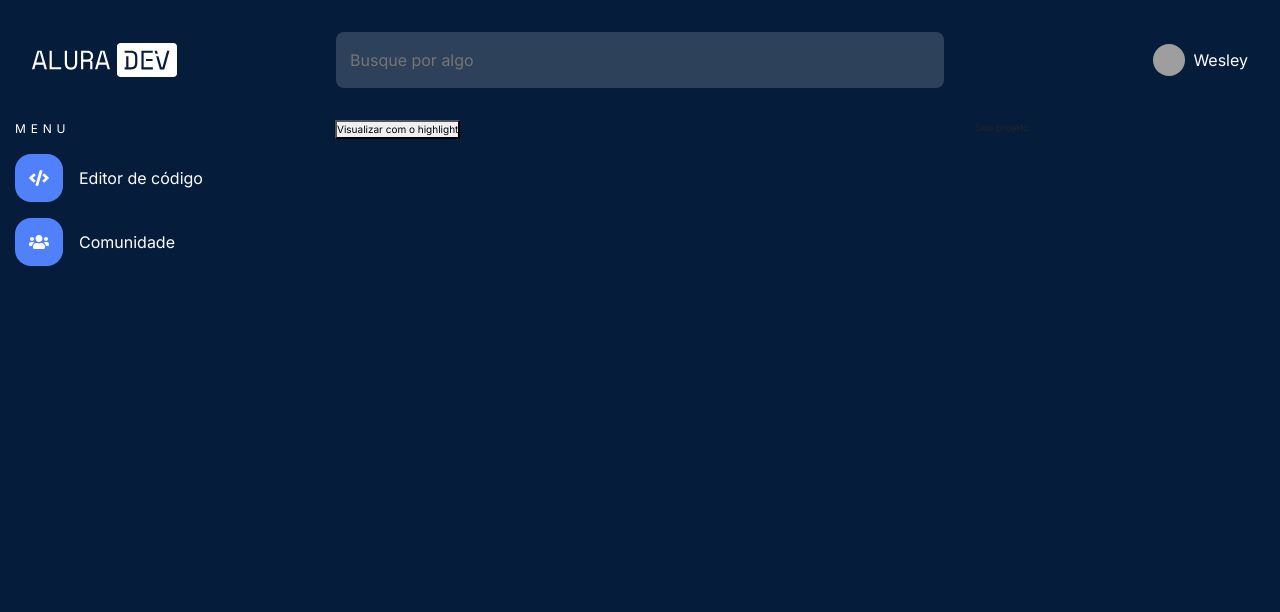
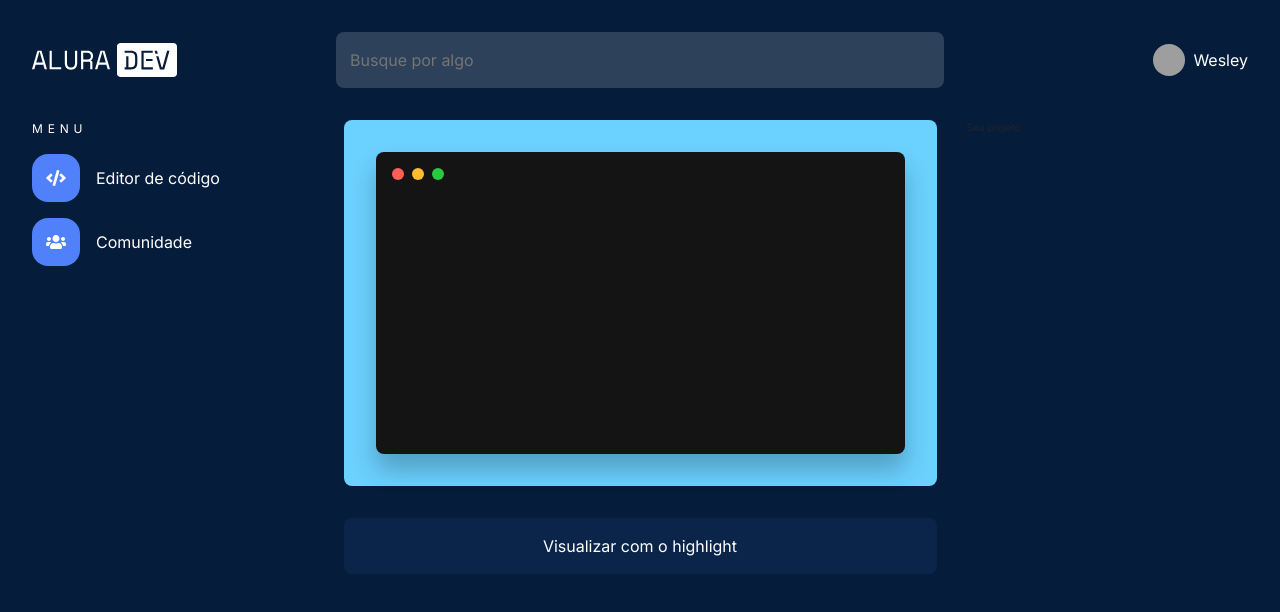
Before and after one commit to Wesley45/Alura-Dev, a React (Create React App) app: page / in a window 1280 px wide. Shown: the top 612 px of the page. Built offline with nearby package versions, Linux system fonts and the light colour scheme; grey boxes are pictures that could not be loaded.

Commit message:
adicionado code editor

```diff
--- a/src/src/pages/Home/index.tsx
+++ b/src/src/pages/Home/index.tsx
@@ -11,6 +11,9 @@ import {
   ListMenuItem,
   CodeContainer,
   ProjectContainer,
+  CodeEditor,
+  MacButtons,
+  ButtonHighlight,
 } from "./styles";
 
 import "./styles.css";
@@ -19,7 +22,7 @@ const Home = () => {
   return (
     <div className="page">
       <Header />
-      <Container fluid>
+      <PageContainer>
         <Row>
           <Col lg="3">
             <MenuContainer>
@@ -42,8 +45,16 @@ const Home = () => {
           </Col>
           <Col lg="6">
             <CodeContainer>
-              <button>Visualizar com o highlight</button>
+              <CodeEditor>
+                <MacButtons>
+                  <div></div>
+                  <div></div>
+                  <div></div>
+                </MacButtons>
+                <textarea name="" id="" cols={30} rows={10}></textarea>
+              </CodeEditor>
             </CodeContainer>
+            <ButtonHighlight>Visualizar com o highlight</ButtonHighlight>
           </Col>
           <Col lg="3">
             <ProjectContainer>
@@ -51,7 +62,7 @@ const Home = () => {
             </ProjectContainer>
           </Col>
         </Row>
-      </Container>
+      </PageContainer>
     </div>
   );
 };
--- a/src/src/pages/Home/styles.ts
+++ b/src/src/pages/Home/styles.ts
@@ -1,7 +1,7 @@
 import styled from "styled-components";
 
 export const PageContainer = styled.div`
-  padding: 4rem 3.2rem 3.2rem 3.2rem;
+  padding: 0 3.2rem 3.2rem 3.2rem;
 `;
 
 export const MenuContainer = styled.div`
@@ -54,6 +54,75 @@ export const ListMenuItem = styled.li`
   }
 `;
 
-export const CodeContainer = styled.div``;
+export const CodeContainer = styled.div`
+  align-items: flex-start;
+  background: #6bd1ff;
+  border-radius: 0.8rem;
+  display: flex;
+  flex-direction: column;
+  height: 36.6rem;
+  padding: 3.2rem;
+  width: 100%;
+`;
+
+export const CodeEditor = styled.div`
+  background: #141414;
+  border-radius: 0.8rem;
+  box-shadow: 0px 16px 24px rgba(0, 0, 0, 0.24);
+  height: 100%;
+  padding: 1.6rem;
+  width: 100%;
+
+  textarea {
+    background: transparent;
+    border: 0;
+    color: #ffffff;
+    font-size: 1.4rem;
+    line-height: 1.8rem;
+    margin-top: 2.4rem;
+    height: 234px;
+    resize: none;
+    width: 100%;
+  }
+`;
+
+export const MacButtons = styled.div`
+  align-items: center;
+  display: flex;
+
+  div {
+    border-radius: 50%;
+    height: 1.2rem;
+    width: 1.2rem;
+
+    & + div {
+      margin-left: 0.8rem;
+    }
+
+    &:first-child {
+      background-color: #ff5f56;
+    }
+
+    &:nth-child(2) {
+      background: #ffbd2e;
+    }
+
+    &:last-child {
+      background-color: #27c93f;
+    }
+  }
+`;
 
 export const ProjectContainer = styled.div``;
+
+export const ButtonHighlight = styled.button`
+  background: rgba(80, 129, 251, 0.08);
+  border: 0;
+  border-radius: 8px;
+  color: #ffffff;
+  font-size: 1.6rem;
+  line-height: 2.4rem;
+  margin-top: 3.2rem;
+  height: 5.6rem;
+  width: 100%;
+`;
```
Also changed, not shown: src/src/components/Input/index.tsx (added, +7 -0 lines), src/src/components/Input/styles.ts (added, +12 -0 lines).
